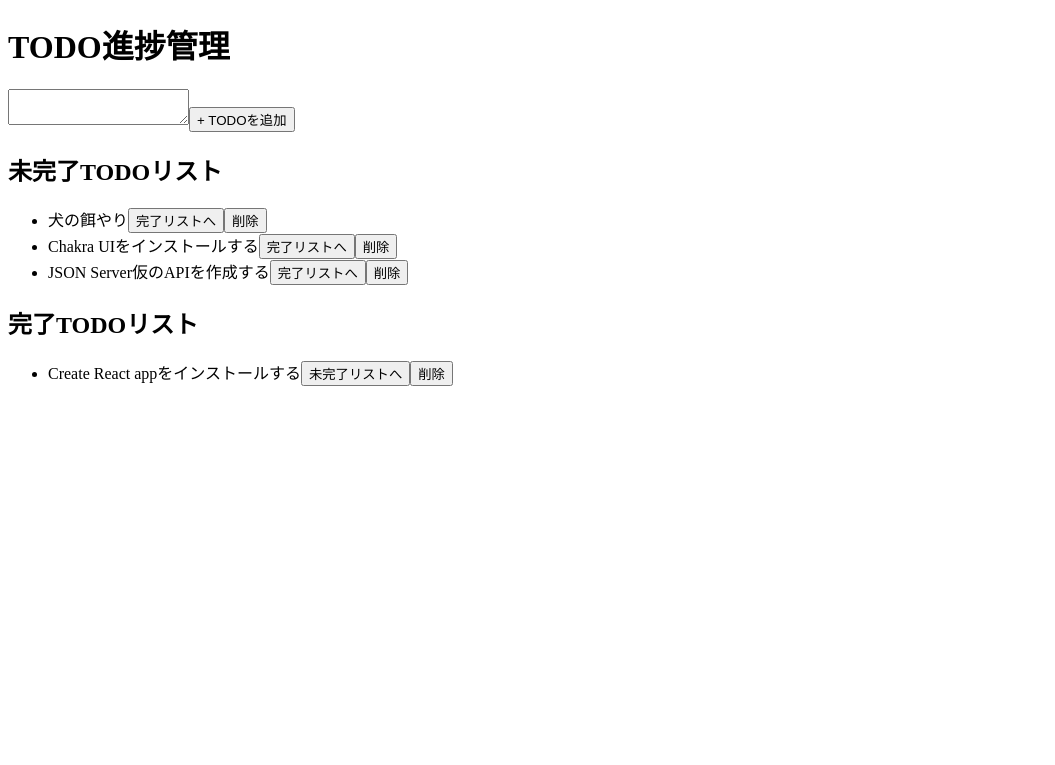
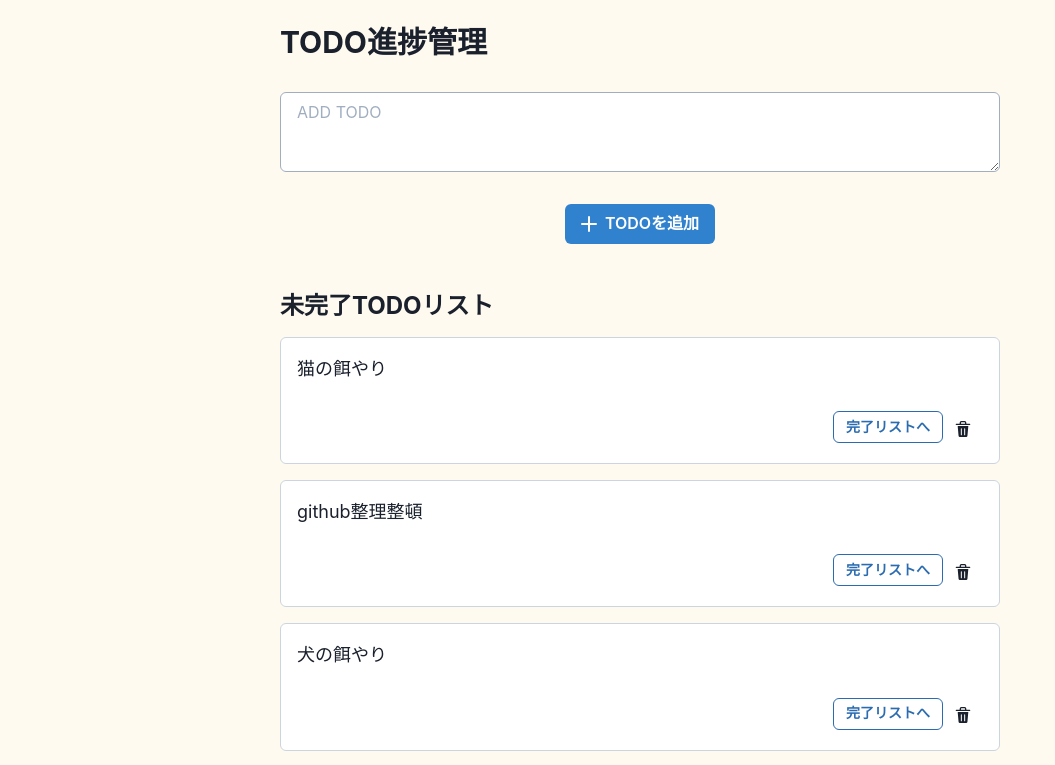
Before and after one commit to e21001/TodoAppByReact, a React (Create React App) app: page / in a window 1280 px wide. Shown: the top 765 px of the page, without its empty margins (0-1055 px from the left). Built offline with nearby package versions, Linux system fonts and the light colour scheme; data requests are answered from the project's data file.

Commit message:
Chakra UIを使ったデザインの組み込み

```diff
--- a/db.json
+++ b/db.json
@@ -19,6 +19,16 @@
       "content": "犬の餌やり",
       "id": "01FYVK1P03DRXP49WFBKK58MMF",
       "done": false
+    },
+    {
+      "content": "github整理整頓",
+      "id": "01FYY53X1SG6SJMPA650D7W62G",
+      "done": false
+    },
+    {
+      "content": "猫の餌やり",
+      "id": "01FZ0D1K1BNNG2KKDKHRTGCCKG",
+      "done": false
     }
   ]
 }
--- a/package.json
+++ b/package.json
@@ -3,10 +3,15 @@
   "version": "0.1.0",
   "private": true,
   "dependencies": {
+    "@chakra-ui/icons": "^1.1.7",
+    "@chakra-ui/react": "^1.8.6",
+    "@emotion/react": "^11",
+    "@emotion/styled": "^11",
     "@testing-library/jest-dom": "^5.16.2",
     "@testing-library/react": "^12.1.4",
     "@testing-library/user-event": "^13.5.0",
     "axios": "^0.26.1",
+    "framer-motion": "^4",
     "react": "^17.0.2",
     "react-dom": "^17.0.2",
     "react-scripts": "5.0.0",
--- a/src/components/App.js
+++ b/src/components/App.js
@@ -1,4 +1,7 @@
 import { useRef } from "react"
+
+import { Container } from "@chakra-ui/react"
+import { AddIcon } from "@chakra-ui/icons"
 
 import {useTodo} from "../hooks/useTodo"
 
@@ -31,16 +34,23 @@ function App() {
   })
 
   return (
-    <>
-      <TodoTitle title="TODO進捗管理" as="h1" />
+    <Container centerContent p={{ base: "4", md: "6" }} maxWidth="3xl">
+      <TodoTitle title="TODO進捗管理" as="h1" fontSize={{ base: "2xl", md: "3xl" }} />
 
-      <TodoAdd  inputEl={inputEl} handleAddTodoListItem={handleAddTodoListItem} />
+      <TodoAdd
+        placeholder="ADD TODO"
+        leftIcon={<AddIcon/>}
+        buttonText="TODOを追加"
+        inputEl={inputEl}
+        handleAddTodoListItem={handleAddTodoListItem}
+      />
 
       <TodoList todoList={inCompletedList}
         toggleTodoListItemStatus={toggleTodoListItemStatus}
         deleteTodoListItem={deleteTodoListItem}
         title="未完了TODOリスト"
         as="h2"
+        fontSize={{ base: "xl", md: "2xl" }}
       />
 
       <TodoList todoList={completedList}
@@ -48,8 +58,9 @@ function App() {
         deleteTodoListItem={deleteTodoListItem}
         title="完了TODOリスト"
         as="h2"
+        fontSize={{ base: "xl", md: "2xl" }}
       />
-    </>
+    </Container>
   )
 }
 
--- a/src/components/TodoAdd.js
+++ b/src/components/TodoAdd.js
@@ -1,8 +1,16 @@
-export const TodoAdd = ({inputEl, handleAddTodoListItem}) => {
+import { Textarea, Button } from "@chakra-ui/react"
+
+export const TodoAdd = ({placeholder, leftIcon, buttonText, inputEl, handleAddTodoListItem}) => {
     return (
         <>
-            <textarea ref={inputEl} />
-            <button onClick={handleAddTodoListItem}>+ TODOを追加</button>
+            <Textarea
+                placeholder={placeholder}
+                bgColor="white"
+                mt="8"
+                borderColor="gray.400"
+                ref={inputEl}
+            />
+            <Button onClick={handleAddTodoListItem} colorScheme="blue" leftIcon={leftIcon} mt="8">{buttonText}</Button>
         </>
     )
 }
--- a/src/components/TodoItem.js
+++ b/src/components/TodoItem.js
@@ -1,13 +1,40 @@
+import { ListItem, Text, Flex, Button, IconButton } from "@chakra-ui/react"
+import { DeleteIcon } from "@chakra-ui/icons"
+
 export const TodoItem = ({todo, toggleTodoListItemStatus, deleteTodoListItem}) => {
     const handleToggleTodoListItemStatus = () => toggleTodoListItemStatus(todo.id, todo.done)
 
     const handleDeleteTodoListItem = () => deleteTodoListItem(todo.id)
 
+    const label = todo.done ? "未完了リストへ" : "完了リストへ"
+    const setColorScheme = todo.done ? "pink" : "blue"
+
     return (
-        <li>
-            {todo.content}
-            <button onClick={handleToggleTodoListItemStatus}>{todo.done ? "未完了リストへ" : "完了リストへ"}</button>
-            <button onClick={handleDeleteTodoListItem}>削除</button>
-        </li>
+        <ListItem
+            borderWidth="1px"
+            p="4"
+            mt="4"
+            bg="white"
+            borderRadius="md"
+            borderColor="gray.300"
+        >
+            <Text mb="6">{todo.content}</Text>
+            <Flex align="center" justify="flex-end">
+                <Button
+                    colorScheme={setColorScheme}
+                    variant="outline"
+                    size="sm"
+                    onClick={handleToggleTodoListItemStatus}
+                >
+                    {label}
+                </Button>
+                <IconButton
+                icon={<DeleteIcon />}
+                variant="unstyled"
+                aria-label="delete"
+                onClick={handleDeleteTodoListItem}
+                />
+            </Flex>
+        </ListItem>
     )
 }
--- a/src/components/TodoList.js
+++ b/src/components/TodoList.js
@@ -1,13 +1,15 @@
+import { List } from "@chakra-ui/react"
+
 import { TodoTitle } from "./TodoTitle"
 import { TodoItem } from "./TodoItem"
 
-export const TodoList = ({todoList, toggleTodoListItemStatus, deleteTodoListItem, title, as}) => {
+export const TodoList = ({todoList, toggleTodoListItemStatus, deleteTodoListItem, title, as, fontSize}) => {
     return (
         <>
         {todoList.length !== 0 && (
             <>
-                <TodoTitle title={title} as={as} />
-                <ul>
+                <TodoTitle title={title} as={as} fontSize={fontSize} mt="12" />
+                <List w="full">
                     {todoList.map((todo) => (
                         <TodoItem
                             todo={todo}
@@ -16,7 +18,7 @@ export const TodoList = ({todoList, toggleTodoListItemStatus, deleteTodoListItem
                             deleteTodoListItem={deleteTodoListItem}
                         />
                     ))}
-                </ul>
+                </List>
             </>
         )}
         </>
--- a/src/components/TodoTitle.js
+++ b/src/components/TodoTitle.js
@@ -1,8 +1,11 @@
 import { memo } from "react"
 
-export const TodoTitle = memo(({title, as}) => {
-    if(as === "h1") return <h1>{title}</h1>
-    if(as === "h2") return <h2>{title}</h2>
+import { Heading } from "@chakra-ui/react"
 
-    return <p>{title}</p>
+export const TodoTitle = memo(({title, as, fontSize, mt}) => {
+    return (
+        <Heading mt={mt} as={as} fontSize={fontSize} w="full">
+            {title}
+        </Heading>
+    )
 })
--- a/src/index.js
+++ b/src/index.js
@@ -1,10 +1,14 @@
-import React from 'react';
-import ReactDOM from 'react-dom';
-import App from './components/App';
+import React from 'react'
+import ReactDOM from 'react-dom'
+import { ChakraProvider } from '@chakra-ui/provider'
+import theme from './theme/theme.js'
+import App from './components/App'
 
 ReactDOM.render(
   <React.StrictMode>
-    <App />
+    <ChakraProvider theme={theme}>
+      <App />
+    </ChakraProvider>
   </React.StrictMode>,
   document.getElementById('root')
 );
--- /dev/null
+++ b/src/theme/theme.js
@@ -0,0 +1,18 @@
+import { extendTheme } from "@chakra-ui/react"
+
+const theme = extendTheme({
+    styles: {
+        global: {
+            body: {
+                backgroundColor: "orange.50",
+                color: "gray.800",
+            },
+            p: {
+                fontSize: {base: "md", md: "lg"},
+                lineHeight: "tall"
+            }
+        },
+    }
+})
+
+export default theme
```
Also changed, not shown: 1 other file (tests, documents, lock files or other folders). Lines whose indentation alone changed are shown as unchanged.
